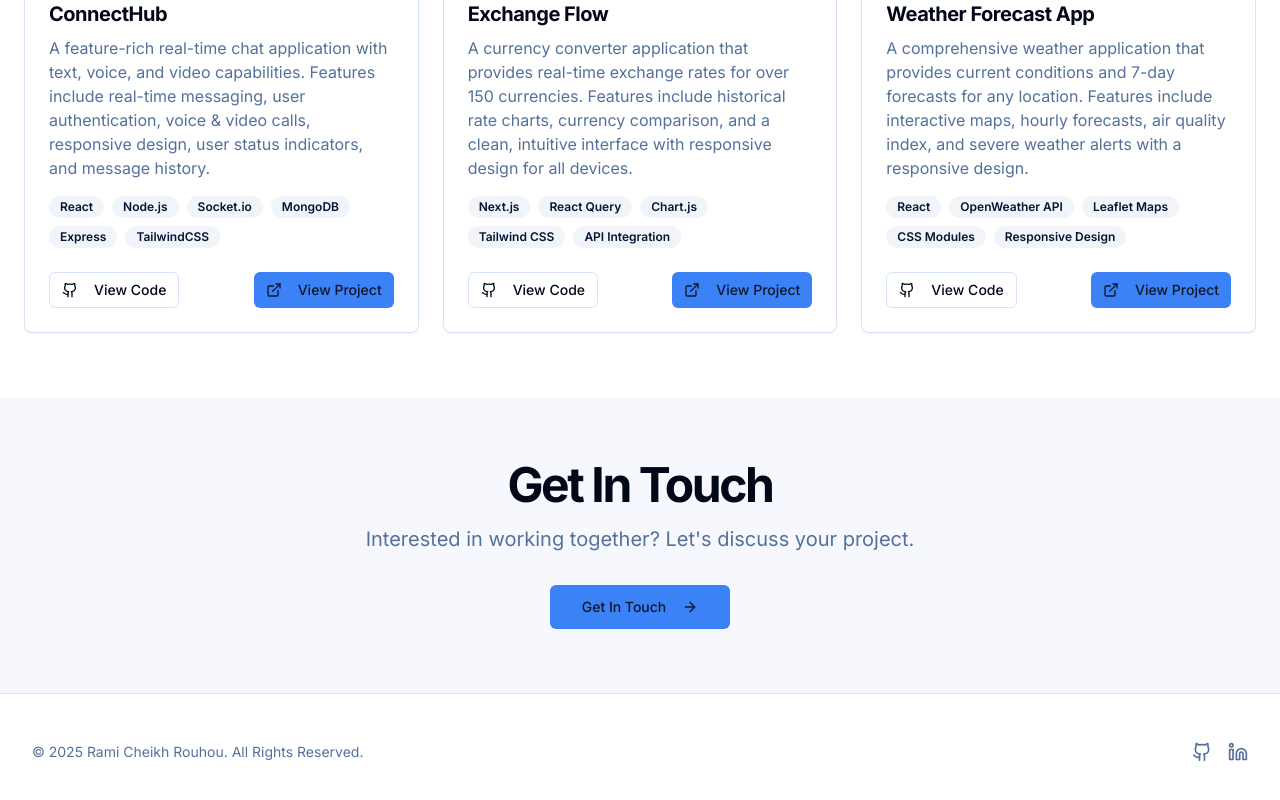
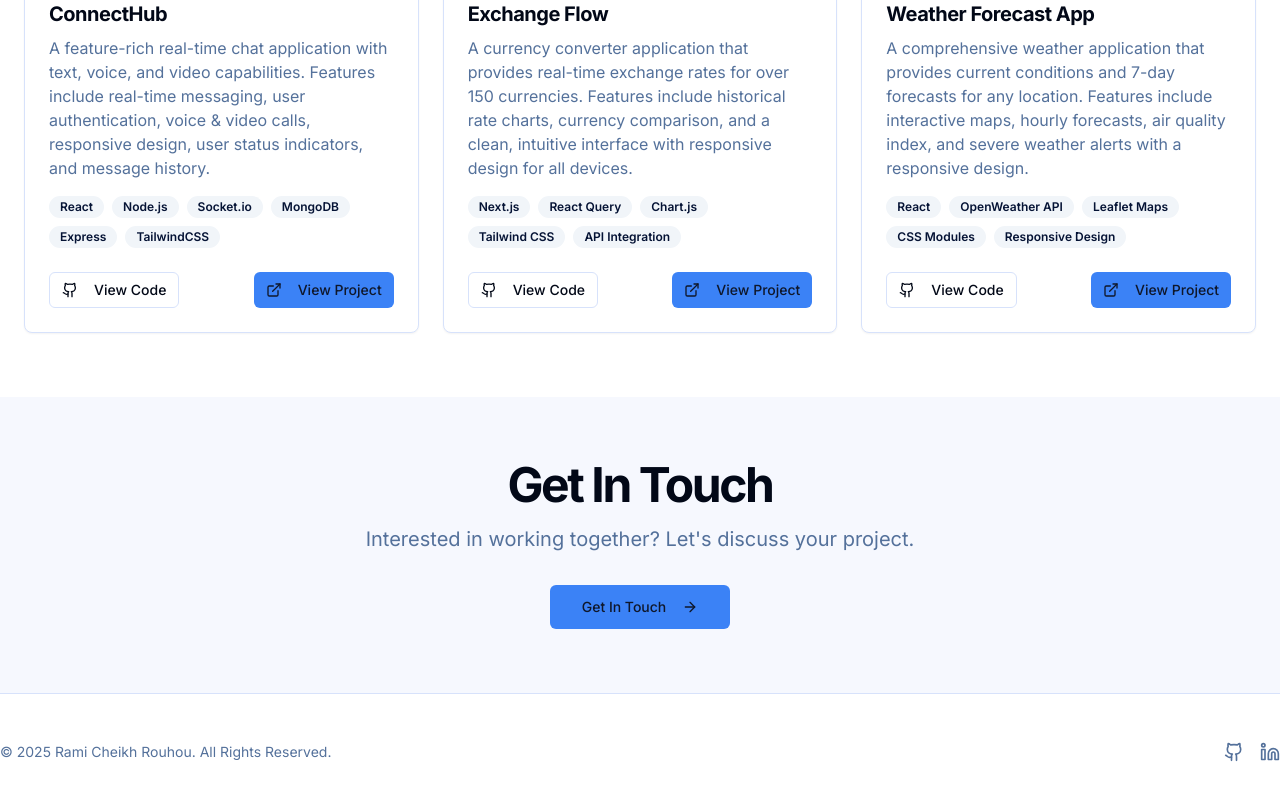
Before and after one commit to ramiichr/myportfolio, a Next.js app: page / in a window 1280 px wide. Shown: the part 1744-2544 px from the top of the page. Built offline with nearby package versions, Linux system fonts and the light colour scheme.

Commit message:
Refactor page container styles for consistent padding and remove default Tailwind padding to prevent conflicts

```diff
--- a/app/globals.css
+++ b/app/globals.css
@@ -1,8 +1,23 @@
 /* Critical CSS - Above the fold content */
 /* CRITICAL PAGE PADDING - Must be first to ensure loading */
-.page-container {
+.container.page-container {
   padding-top: 8rem !important; /* 128px - equivalent to pt-32 */
   padding-bottom: 6rem !important; /* 96px - equivalent to pb-24 */
+  padding-left: 1rem !important;
+  padding-right: 1rem !important;
+}
+
+@media (min-width: 768px) {
+  .container.page-container {
+    padding-left: 1.5rem !important;
+    padding-right: 1.5rem !important;
+  }
+}
+
+/* Backup for specificity */
+.page-container {
+  padding-top: 8rem !important;
+  padding-bottom: 6rem !important;
   padding-left: 1rem !important;
   padding-right: 1rem !important;
 }
--- a/app/layout.tsx
+++ b/app/layout.tsx
@@ -195,6 +195,18 @@ export default function RootLayout({
                 }
               }
               /* Critical page padding - ensures consistent spacing */
+              .container.page-container {
+                padding-top: 8rem !important;
+                padding-bottom: 6rem !important;
+                padding-left: 1rem !important;
+                padding-right: 1rem !important;
+              }
+              @media (min-width: 768px) {
+                .container.page-container {
+                  padding-left: 1.5rem !important;
+                  padding-right: 1.5rem !important;
+                }
+              }
               .page-container {
                 padding-top: 8rem !important;
                 padding-bottom: 6rem !important;
--- a/tailwind.config.ts
+++ b/tailwind.config.ts
@@ -12,7 +12,7 @@ const config: Config = {
   theme: {
     container: {
       center: true,
-      padding: "2rem",
+      padding: "0", // Remove default padding to prevent conflicts
       screens: {
         "2xl": "1400px",
       },
```
